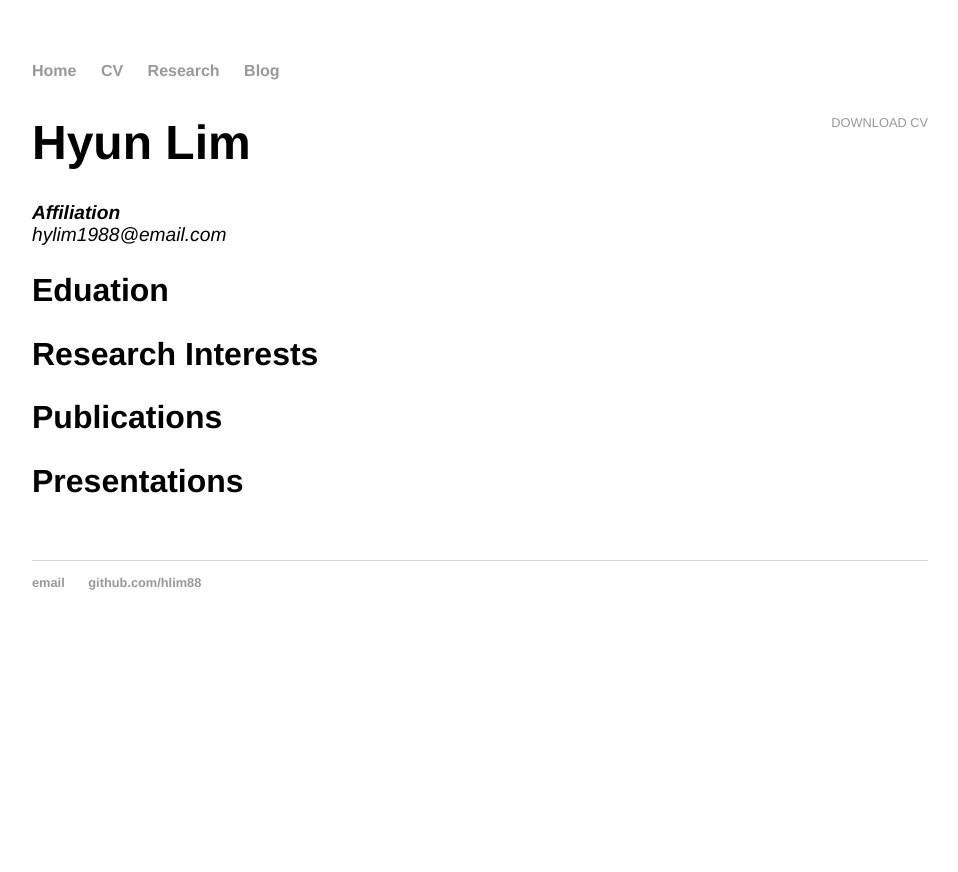
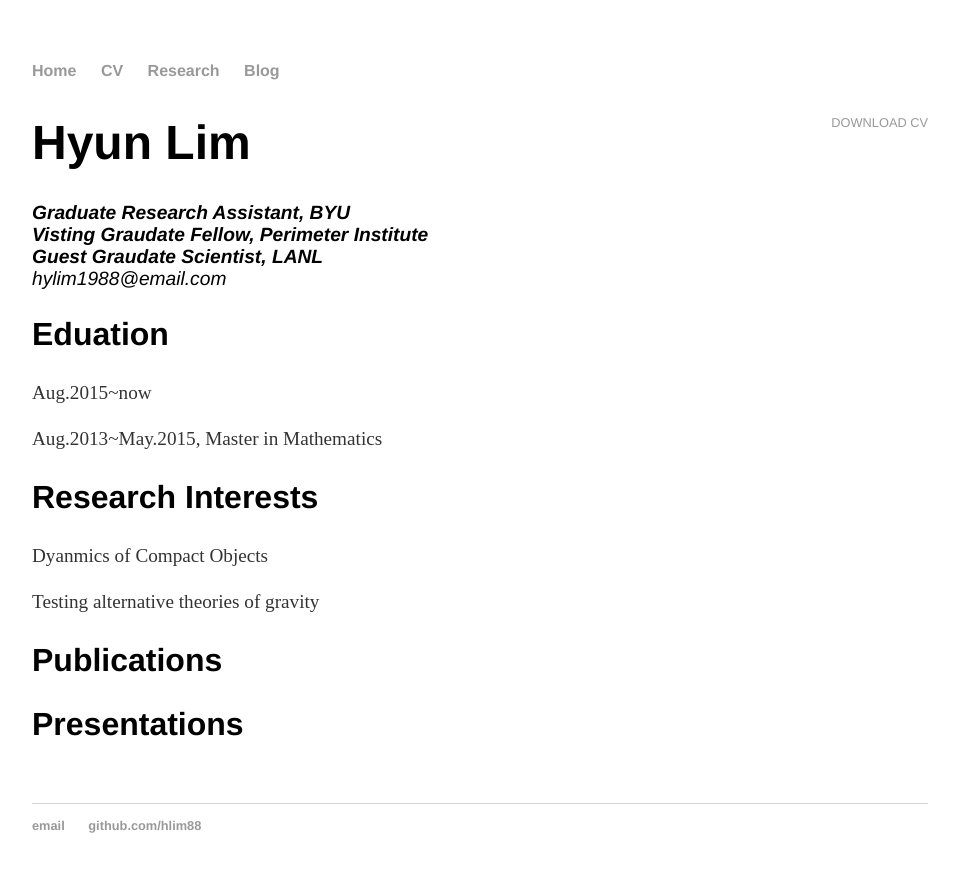
Before and after one commit to hlim88/hlim88.github.io, a Jekyll site: the page built from cv/index.html, in a window 1280 px wide. Shown: the top 872 px of the page, without its empty margins (160-1118 px from the left). Built offline with Jekyll 4.4.1, drawn with Linux system fonts in a browser that asks for light colours.

Commit message:
Update index.html

```diff
--- a/cv/index.html
+++ b/cv/index.html
@@ -7,13 +7,19 @@ title: CV of Hyun Lim
 	  <a href="#" class="download" title="Download CV as PDF">Download CV</a>
 	       <h1>Hyun Lim</h1>
 		   <address>
-		   <strong>Affiliation</strong><br>
+		   <strong>Graduate Research Assistant, BYU</strong><br>
+	           <strong>Visting Graudate Fellow, Perimeter Institute</strong><br>
+	           <strong>Guest Graudate Scientist, LANL</strong><br>
 		   <span class="obfuscate">hylim1988@email.com</span>
 		   </address>
 
 		<h2>Eduation</h2>
+		<p> Aug.2015~now</p>
+		<p> Aug.2013~May.2015, Master in Mathematics</p>
 
 		<h2>Research Interests</h2>
+		<p> Dyanmics of Compact Objects</p>
+		<p> Testing alternative theories of gravity</p>
 
 		<h2>Publications</h2>
 
```
